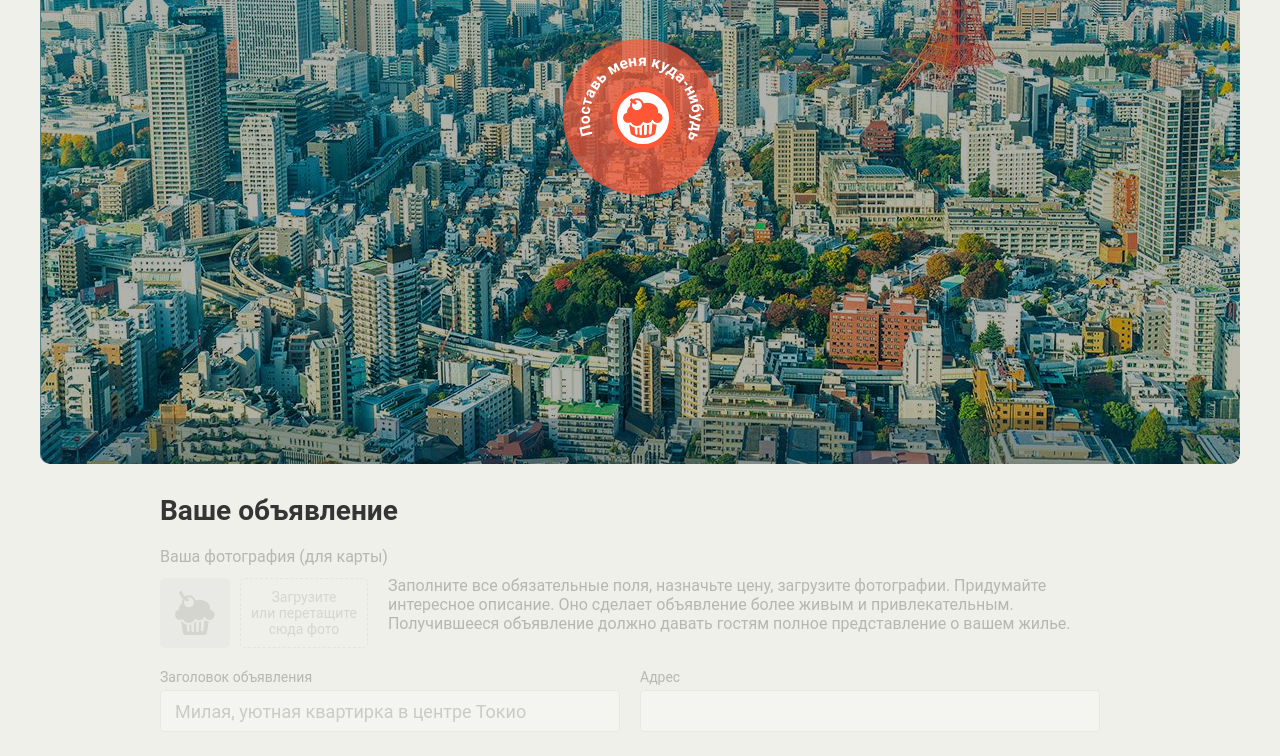
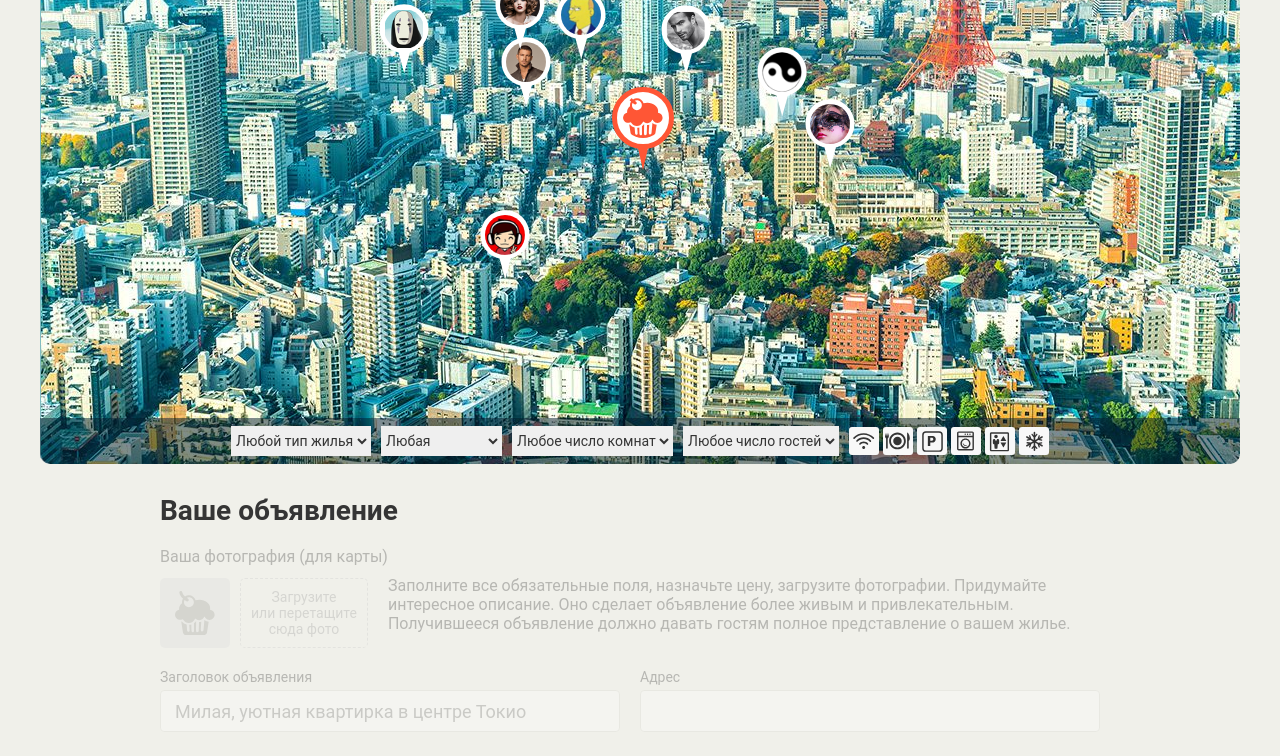
Before and after one commit to codeinsack/keksobooking, a website built with webpack: page src/index.html in a window 1280 px wide. Shown: the part 286-1042 px from the top of the page. Built offline with nearby package versions, Linux system fonts and the light colour scheme.

Commit message:
feat: create pins

```diff
--- a/src/index.html
+++ b/src/index.html
@@ -16,7 +16,7 @@
     </div>
 
     <!-- Карта объявлений -->
-    <section class="map map--faded">
+    <section class="map">
 
       <!-- Метки объявлений -->
       <div class="map__pins">
--- a/src/js/data.js
+++ b/src/js/data.js
@@ -1,14 +1,14 @@
 'use strict';
 
 var AVATARS = [
-  'img/avatar/user01.png',
-  'img/avatar/user02.png',
-  'img/avatar/user03.png',
-  'img/avatar/user04.png',
-  'img/avatar/user05.png',
-  'img/avatar/user06.png',
-  'img/avatar/user07.png',
-  'img/avatar/user08.png',
+  'img/avatars/user01.png',
+  'img/avatars/user02.png',
+  'img/avatars/user03.png',
+  'img/avatars/user04.png',
+  'img/avatars/user05.png',
+  'img/avatars/user06.png',
+  'img/avatars/user07.png',
+  'img/avatars/user08.png',
 ];
 var TITLES = [
   'title1',
--- a/src/js/index.js
+++ b/src/js/index.js
@@ -2,5 +2,19 @@
 
 var utils = require('./utils');
 
-var generatedObjects = utils.generateObjects();
-console.log('generatedObjects', generatedObjects);
+var announcements = utils.generateObjects();
+
+var $mapPins = document.querySelector('.map__pins');
+var $pinTemplate = document.querySelector('#pin');
+var $fragment = document.createDocumentFragment();
+
+announcements.forEach(function (announcement) {
+  var $pin = document.importNode($pinTemplate.content, true);
+  var $btn = $pin.firstElementChild;
+  $btn.style.left = announcement.location.x + 'px';
+  $btn.style.top = announcement.location.y + 'px';
+  $btn.firstElementChild.src = announcement.author.avatar;
+  $fragment.appendChild($pin);
+});
+
+$mapPins.appendChild($fragment);
```
